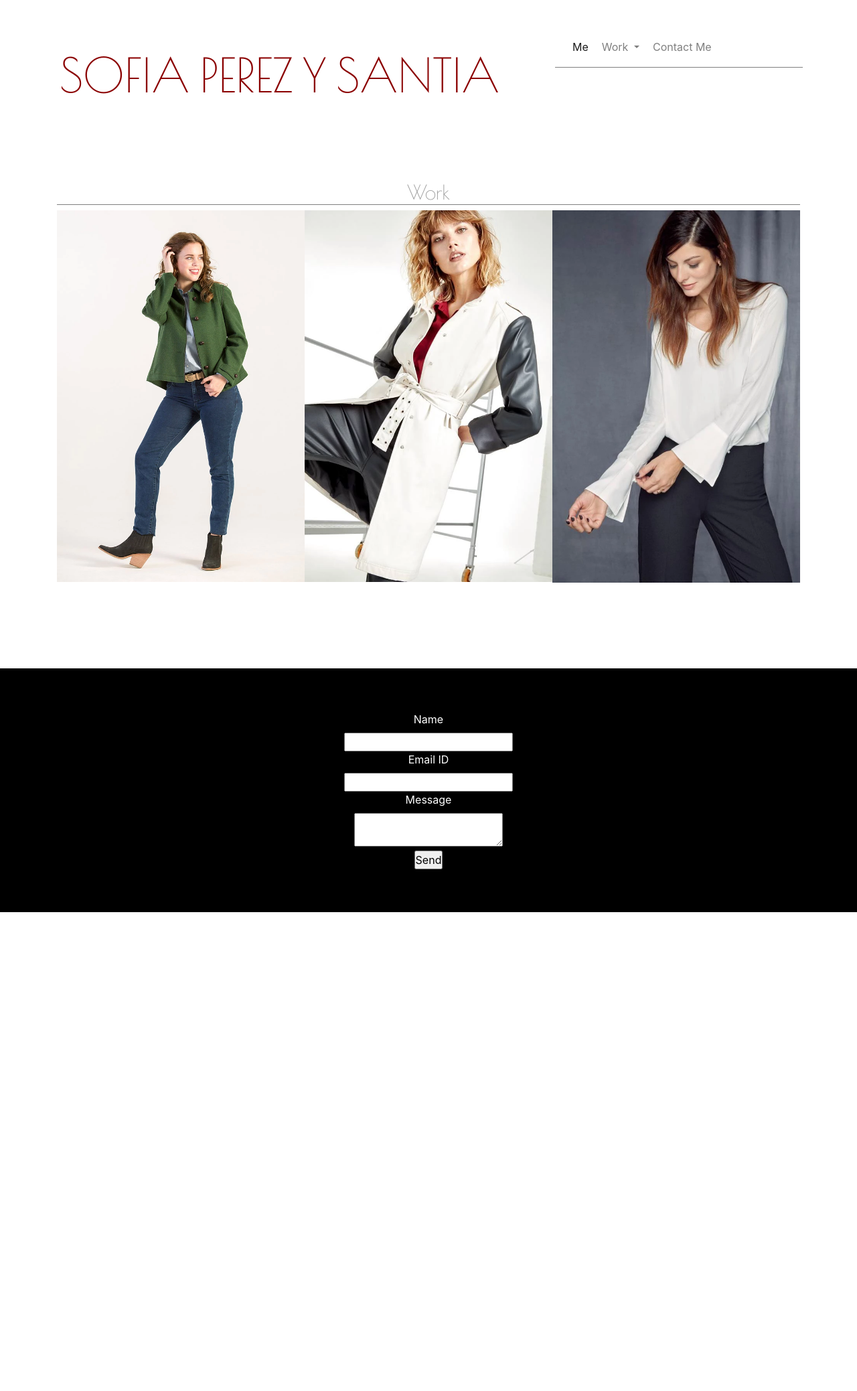
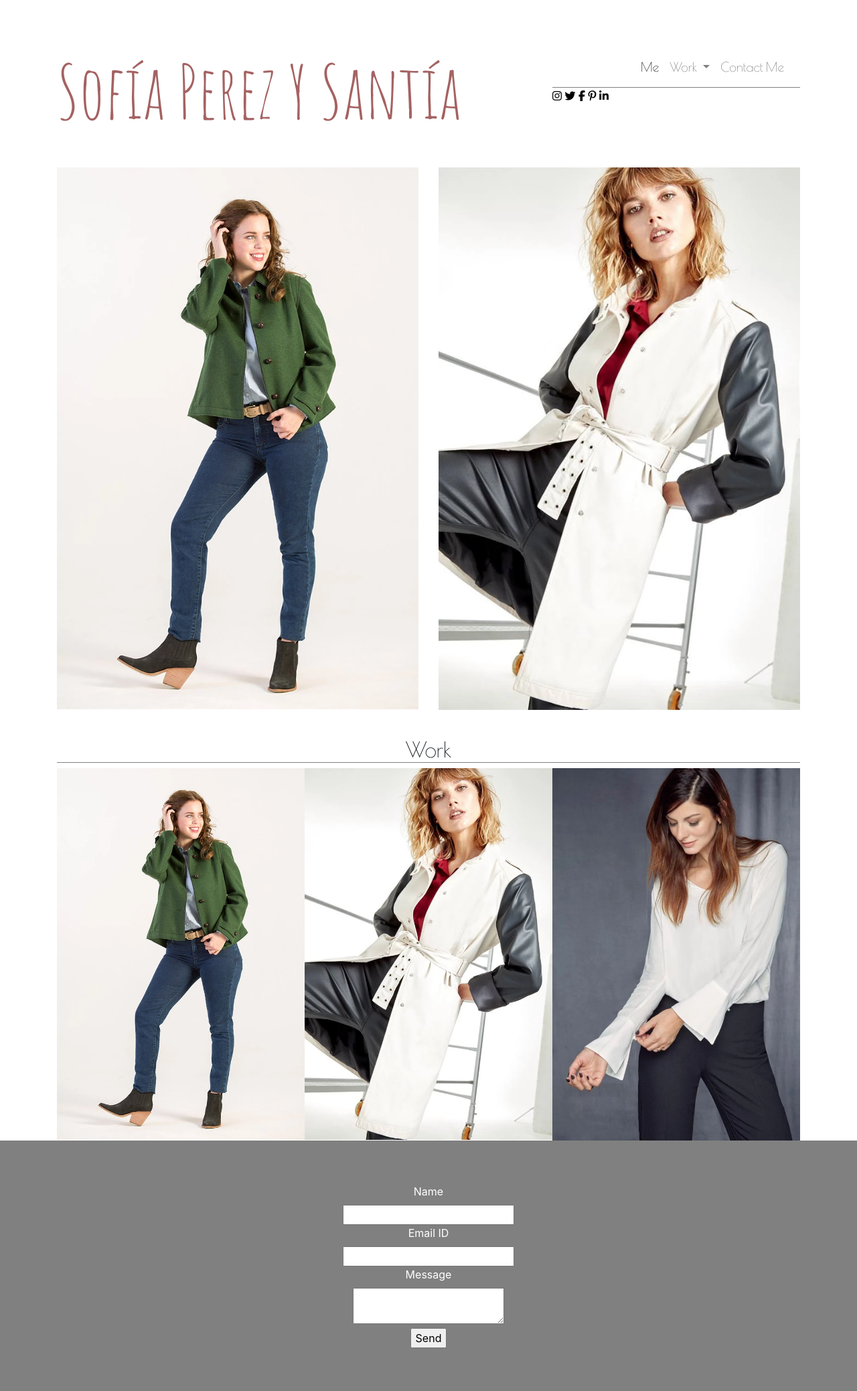
Before and after one commit to FlorTorreg/SofiaPerezYSantia, a PHP site: page / in a window 1280 px wide. Shown: the whole page at 67% size. Before the commit the page ends 1362 px from the top, so only its background shows below. Run offline with PHP 8.4, Linux system fonts and the light colour scheme; some libraries are stand-ins or nearby versions.

Commit message:
Nuevo diseno

```diff
--- a/css/styles.css
+++ b/css/styles.css
@@ -1,46 +1,32 @@
-*{margin:0;padding: 0;}
-
 
 h1{
-    color: #8B0000;
+    color: rgb(165, 98, 98);
     padding-top: 4%;
-    font-size: 70px;
-    font-family: 'Poiret One', cursive;
-    position: absolute;
-
+    font-size: 110px;
+    font-family: 'Amatic SC', cursive;
 }
 
-h2{
-    color: rgb(155, 155, 155);
-    padding-bottom: 5%;
-    font-size: 30px;
-    font-family: 'Poiret One', cursive;
-}
 header{
     background:white;
     width: 100%;
-    margin-left: 4px;
+    position: sticky;
+    top:0;
+    left: 0;
+    z-index: 100000000000;
 
-}
-
-section{
-    padding-top: 10%;
-}
-
-p{
-    font-family: 'Raleway', sans-serif;
 }
 
 
 li.nav-item{
-    padding: 2px;
     text-align: right !important;
-
+    font-size: 120%;
+    font-family: 'Poiret One', cursive;
 }
 
 
 li.nav-item a:hover{
-    color: grey;
+    color:black;
+    font-weight: bold;
 }
 
 
@@ -64,7 +50,7 @@ li.nav-item a:hover{
 }
 
 #contacto{
-    background: black;
+    background: grey;
     color: white;
     padding-top: 5%;
     padding-bottom: 5%;
@@ -76,14 +62,23 @@ li.nav-item a:hover{
     border-bottom: grey 1px solid;
     text-align: center;
     padding: 0%;
+    font-family: 'Poiret One', cursive;
 }
 
+
 nav{
-    border-bottom: grey 1px solid;
+    border-bottom: rgb(129, 129, 129) 1px solid;
     position: absolute;
+    margin-top: 8%;
+    padding: 0rem;
+
 }
 
 
 .container{
    margin-top: 40px;
 }
+
+i{
+    color: black;
+}
--- a/index.html
+++ b/index.html
@@ -3,24 +3,29 @@
 <head>
 	<meta charset="UTF-8">
 	<meta name="viewport" content="width=device-width,initial-scale=1">
-	<title>Sofia Perez Y Santia </title>
+	<title>Sofia Perez Y Santia</title>
 
-	<link href="https://fonts.googleapis.com/css?family=Poiret+One|Raleway&display=swap" rel="stylesheet">
+	<script src="https://kit.fontawesome.com/2b43fbad9f.js" crossorigin="anonymous"></script>
+	<link href="https://fonts.googleapis.com/css?family=Amatic+SC|Sacramento&display=swap" rel="stylesheet">
+	<link href="https://fonts.googleapis.com/css?family=Lato:100|Poiret+One&display=swap" rel="stylesheet">
 	<link rel="stylesheet" href="https://stackpath.bootstrapcdn.com/bootstrap/4.1.1/css/bootstrap.min.css" integrity="sha384-WskhaSGFgHYWDcbwN70/dfYBj47jz9qbsMId/iRN3ewGhXQFZCSftd1LZCfmhktB" crossorigin="anonymous">
 	<link rel="stylesheet" href="css/styles.css">
 
 </head>
 <body>
-	<div>
 	<header>
 		<div class="container">
 			<div class="row no-gutters">
-				<div class="col-md-8">
-					<h1>SOFIA PEREZ Y SANTIA</h1>
+				<div class="col-md-8 container-fluid">
+					<h1>Sofía Perez Y Santía</h1>
 				</div>
 				<div class="col-md-4">
+					<div class="row-md-4">
 						<nav class="navbar sticky-top navbar-expand-lg navbar-light" style="background-color: white">
-						<div class="collapse navbar-collapse" id="navbarNavDropdown">
+							<button class="navbar-toggler" type="button" data-toggle="collapse" data-target="#navbarSupportedContent" aria-controls="navbarSupportedContent" aria-expanded="false" aria-label="Toggle navigation">
+								<span class="navbar-toggler-icon"></span>
+							</button>
+							<div class="collapse navbar-collapse justify-content-end" id="navbarNavDropdown">
 								<ul class="navbar-nav">
 									<li class="nav-item active">
 										<a class="nav-link" href="#">Me<span class="sr-only">(current)</span></a>
@@ -42,11 +47,31 @@
 							</div>
 						</nav>
 					</div>
+					<div class="row-md-4">
+						<i class="fab fa-instagram"></i>
+						<i class="fab fa-twitter"></i>
+						<i class="fab fa-facebook-f"></i>
+						<i class="fab fa-pinterest-p"></i>
+						<i class="fab fa-linkedin-in"></i>
+					</div>
+
+				</div>
 
 			</div>
 		</div>
 
 	</header>
+
+	<section class="container">
+		<div class="row">
+			<div class="col-md-6">
+				<img src="img/sofi2.jpg"  alt="work1" class="img-fluid">
+			</div>
+			<div class="col-md-6">
+					<img src="img/sofi3.jpg"  alt="work1" class="img-fluid">
+			</div>
+		</div>
+	</section>
 
 
 	<section class="container">
```
Also changed, not shown: login.html (added, +50 -0 lines), img/img1.jpg (deleted), img/sofi.jpg (deleted), img/soficortada.jpg (deleted). Lines whose indentation alone changed are shown as unchanged.
